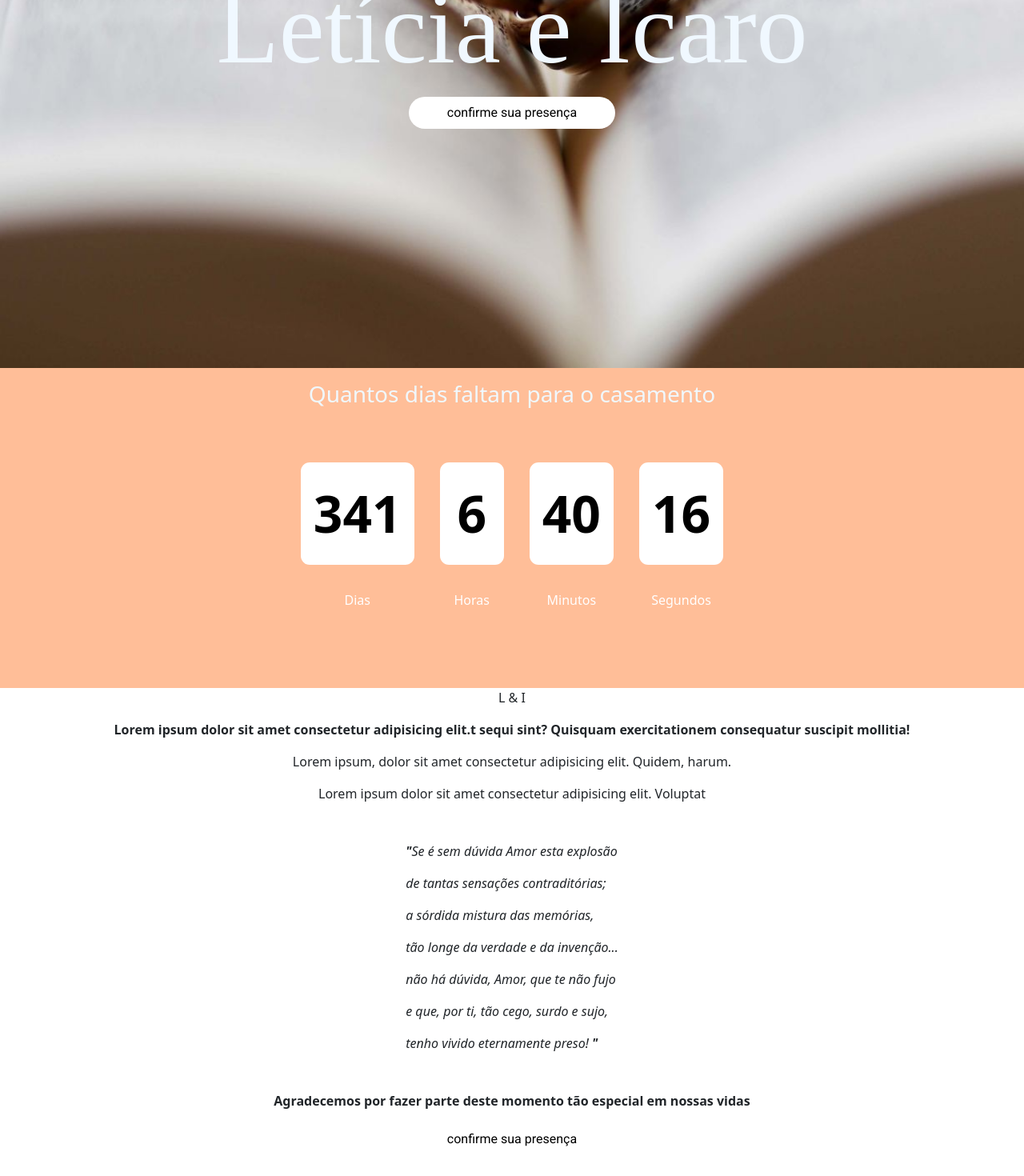
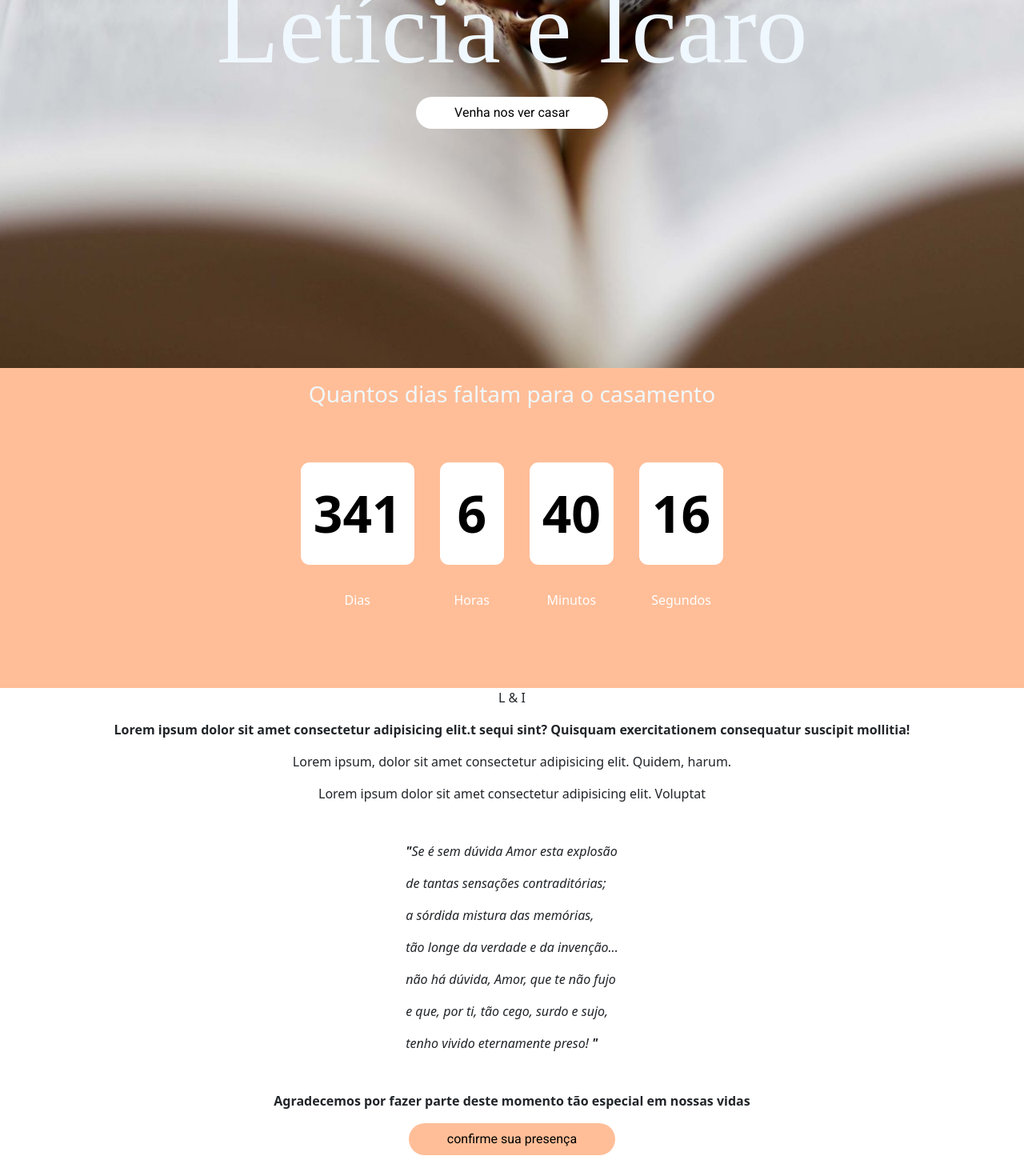
Before and after one commit to PZicaro/casamento, a React (Vite) app: page / in a window 1280 px wide. Shown: the part 340-1810 px from the top of the page at 80% size. Built offline with nearby package versions, Linux system fonts and the light colour scheme; a web font is replaced by a local one.

Commit message:
fix: error in types, syled-components

```diff
--- a/src/App.tsx
+++ b/src/App.tsx
@@ -12,7 +12,7 @@ function App() {
     <div className="container-title">
     <div className="content">
         <Noivos/>
-        <ButtonInterate cor={'#ffff'}>confirme sua presença</ButtonInterate>
+        <ButtonInterate cor={'#ffff'}>Venha nos ver casar</ButtonInterate>
 
     </div>
     </div>
@@ -45,7 +45,7 @@ function App() {
         <p>tenho vivido eternamente preso! <strong>"</strong></p>
       </div>
      <strong><p>Agradecemos por fazer parte deste momento tão especial em nossas vidas</p></strong>
-     <ButtonInterate cor={'#ffff'}>confirme sua presença</ButtonInterate>
+     <ButtonInterate cor={'#FFBE98'}>confirme sua presença</ButtonInterate>
 
     </div>
 
--- a/src/Styles/button.style.ts
+++ b/src/Styles/button.style.ts
@@ -4,7 +4,7 @@ export const RobotoFont = css`
   @import url('https://fonts.googleapis.com/css?family=Roboto&display=swap');
 `
 interface Props {
-    backgroundColor: String;
+    backgroundColor: string;
 }
 export const ButtonNoivos= styled.button<Props> `
 border-radius: 40px;
--- a/src/components/ButtonInterate.tsx
+++ b/src/components/ButtonInterate.tsx
@@ -3,7 +3,7 @@ import '../Styles/style.button.css'
 import { ButtonNoivos } from '../Styles/button.style';
 interface ButtonInterateProps  {
     children: String;
-    cor: String;
+    cor: string;
     props? :React.ReactNode;
 }
 function ButtonInterate ({children, cor, ...props}:ButtonInterateProps){
--- a/src/components/Counter.tsx
+++ b/src/components/Counter.tsx
@@ -1,7 +1,7 @@
 import { CounterStyle, NumberStyle, TextStyle } from '../Styles/counter.style';
 
 type CounterProps = {
-    title: String;
+    title: string;
     number: number;
 }
 function Counter ( {title, number }: CounterProps )  {
```
